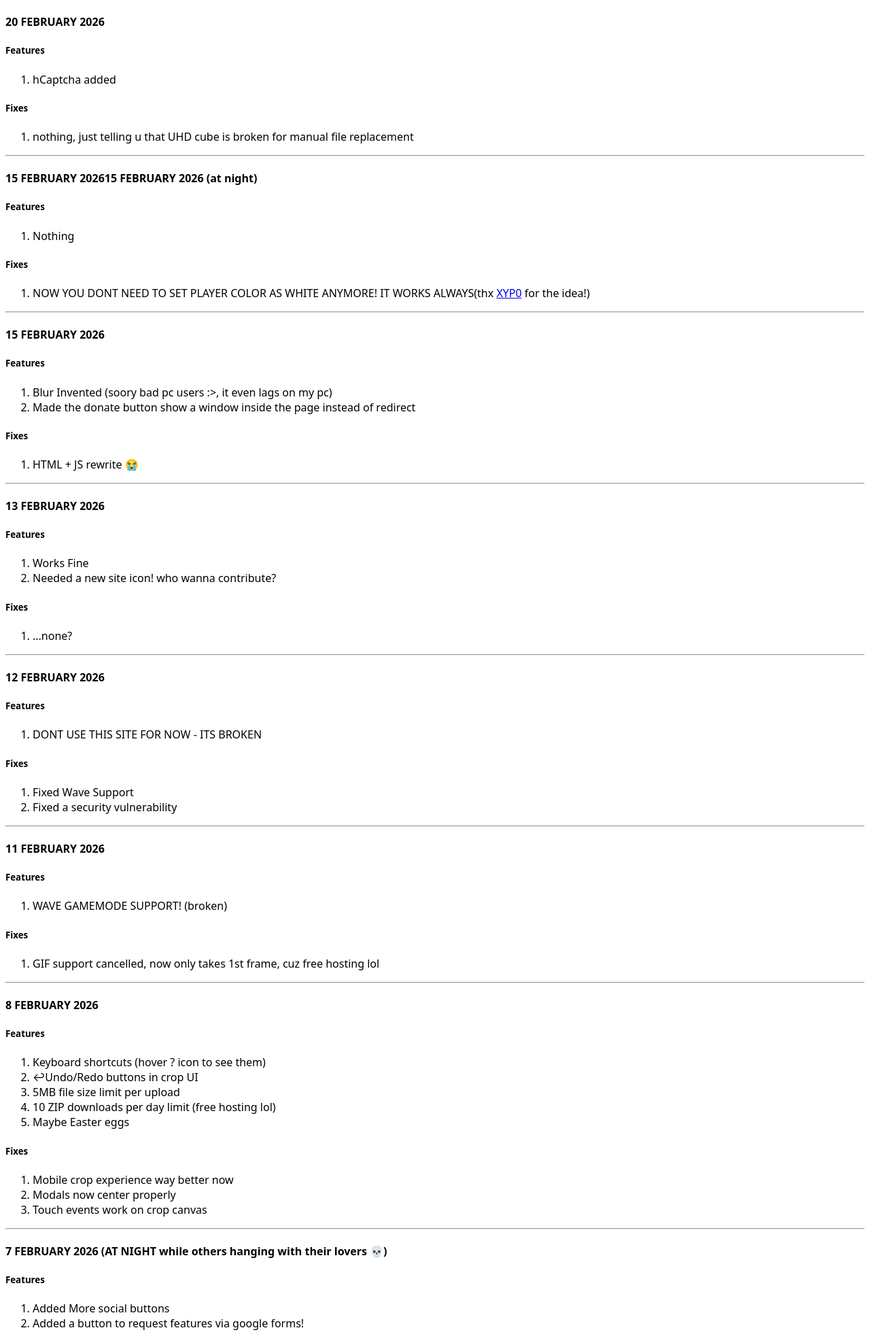
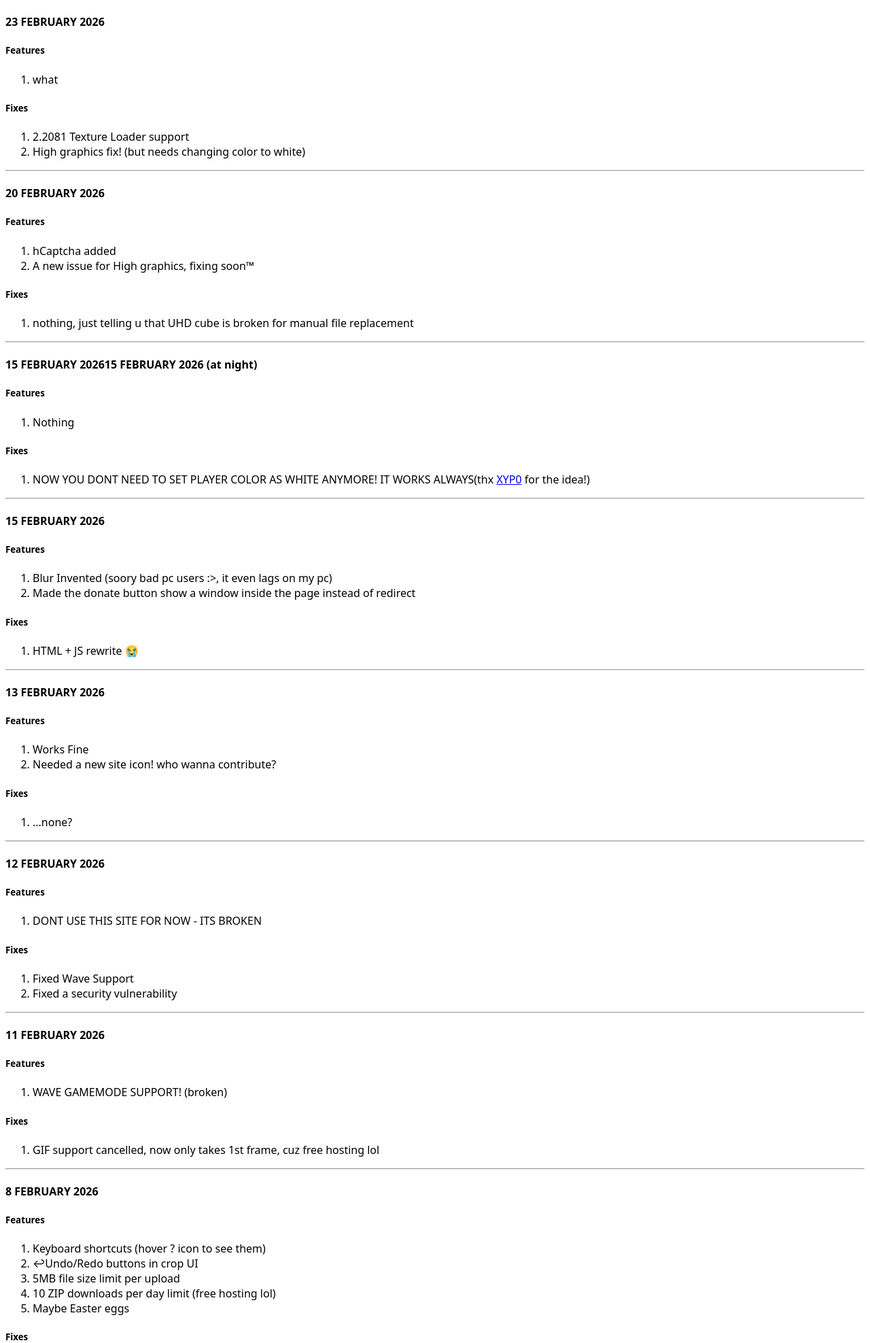
Before and after one commit to MalikHw/GDIconMaker, a PHP site: page /changelog.html in a window 1280 px wide. Shown: the top 1975 px of the page at 68% size. Run offline with PHP 8.4, Linux system fonts and the light colour scheme.

Commit message:
Auto-sync from VPS - 2026-02-24 16:53:15 UTC

```diff
--- a/changelog.html
+++ b/changelog.html
@@ -6,10 +6,21 @@
 		}
     </style>
     <head>
+        <h4>23 FEBRUARY 2026</h4>
+        <h5>Features</h5>
+        <ol>
+            <li>what</li>
+        </ol>
+        <h5>Fixes</h5>
+        <ol>
+            <li>2.2081 Texture Loader support</li>
+            <li>High graphics fix! (but needs changing color to white)</li>
+        </ol><hr>
         <h4>20 FEBRUARY 2026</h4>
         <h5>Features</h5>
         <ol>
             <li>hCaptcha added</li>
+            <li>A new issue for High graphics, fixing soon™</li>
         </ol>
         <h5>Fixes</h5>
         <ol>
--- a/index.php
+++ b/index.php
@@ -50,7 +50,7 @@ $dy = (int)$dt->format('j');
 
         <div class="main-container">
             <h1><img src="head.png" alt="GD Custom Icons Maker" class="logo"></h1>
-            <p class="subtitle">(make ur custom gd icon pack)</p>
+            <p class="subtitle">(make ur custom gd icon pack)(A new issue for High graphics, fixing soon™)</p>
 
             <div class="tutorial-dropdown">
                 <button type="button" class="tutorial-toggle" id="tutorialToggle">
@@ -88,7 +88,7 @@ $dy = (int)$dt->format('j');
                         <ol>
                             <li>Go to your Geometry Dash folder (usually at <code>C:\Program Files (x86)\Steam\steamapps\common\Geometry Dash\</code>)</li>
                             <li>Go to the <code>resources</code> folder</li>
-                            <li>Open the ZIP you downloaded earlier and copy the whole <strong>ICONS</strong> folder there! (CUBE for High settings is broken btw)</li>
+                            <li>Open the ZIP you downloaded earlier and copy the whole <strong>ICONS</strong> folder there! (CUBE for High settings is broken btw, needs to set color to white so it works)</li>
                             <li><em>(if you want your old icon back then do an integrity check on the game)</em></li>
                         </ol>
                     </div>
@@ -185,7 +185,7 @@ $dy = (int)$dt->format('j');
                 <div class="icon-request-content">
                     <i class="nf nf-fa-picture_o" style="font-size: 48px; color: var(--accent);"></i>
                     <h3>I need a website icon</h3>
-                    <p>got a cool idea for an icon for this site? You can help!(yes cuz current sucks ass)</p>
+                    <p>got a cool idea for an icon for this site? You can help!(THIS IS NOT FOR TEXTURE PACK ICONS! DONT USE IT WRONG)</p>
                     <a href="#" id="iconRequestBtn" target="_blank" class="icon-request-btn">
                         <i class="nf nf-fa-external_link"></i> request icon
                     </a>
```
Also changed, not shown: 1 other file.
